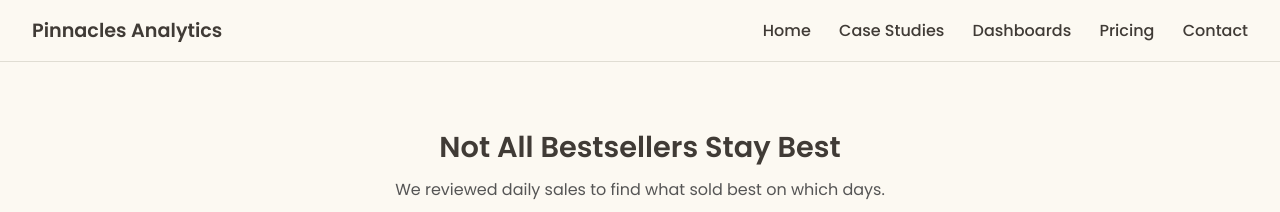
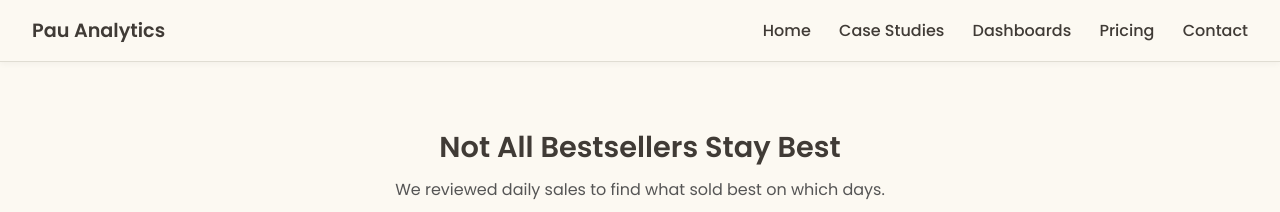
Before and after one commit to lyven81/pinnacles-learning-website, a Jekyll site: the page dashboard/dashboard-6.html, which Jekyll copies as it is, in a window 1280 px wide. Shown: the top 212 px of the page. Built offline with Jekyll 4.4.1, drawn with Linux system fonts in a browser that asks for light colours; some of the changed text lies outside the part shown.

Commit message:
Update dashboard-6.html

```diff
--- a/dashboard/dashboard-6.html
+++ b/dashboard/dashboard-6.html
@@ -1,13 +1,86 @@
-
-
 <!DOCTYPE html>
 <html lang="en">
 <head>
   <meta charset="UTF-8" />
   <meta name="viewport" content="width=device-width, initial-scale=1.0" />
-  <title>Real Insight | Pinnacles Analytics</title>
+
+  <title>Real Stories | Pau Analytics</title>
   <link href="https://fonts.googleapis.com/css2?family=Poppins:wght@400;500;600&display=swap" rel="stylesheet" />
+  <meta name="description" content="SME analytics consulting in Malaysia—dashboards for inventory forecasting, churn prediction, marketing ROI, and pricing optimization." />
+
+  <link rel="preconnect" href="https://fonts.googleapis.com" />
+  <link rel="preconnect" href="https://fonts.gstatic.com" crossorigin />
+  <link href="https://fonts.googleapis.com/css2?family=Poppins:wght@400;500;600&display=swap" rel="stylesheet" />
+
+  <script type="application/ld+json">
+{
+  "@context": "https://schema.org",
+  "@type": "Organization",
+  "name": "Pau Analytics",
+  "url": "https://www.pauanalytics.com",
+  "contactPoint": [{
+    "@type": "ContactPoint",
+    "contactType": "Customer Service",
+    "email": "admin@pauanalytics.com",
+    "areaServed": "MY",
+    "availableLanguage": ["en", "ms"]
+  }]
+}
+</script>
+
+  <!-- Google tag (gtag.js) -->
+<script async src="https://www.googletagmanager.com/gtag/js?id=G-3XSLR3FV22"></script>
+<script>
+  window.dataLayer = window.dataLayer || [];
+  function gtag(){dataLayer.push(arguments);}
+  gtag('js', new Date());
+  gtag('config', 'G-3XSLR3FV22');
+
+  document.addEventListener('DOMContentLoaded', function () {
+    // Track CTA button clicks
+    document.querySelectorAll('.cta-button').forEach(btn => {
+      btn.addEventListener('click', () => {
+        gtag('event', 'cta_click', {
+          event_category: 'engagement',
+          event_label: btn.textContent.trim()
+        });
+      });
+    });
+
+    // Track Contact form submissions
+    const contactForm = document.querySelector('form');
+    if (contactForm) {
+      contactForm.addEventListener('submit', () => {
+        gtag('event', 'contact_form_submit', {
+          event_category: 'lead',
+          event_label: 'Contact Form'
+        });
+      });
+    }
+  });
+</script>
+
+<!-- Favicons -->
+  <link rel="icon" href="/favicon.ico" sizes="any">
+  <link rel="icon" type="image/png" sizes="96x96" href="/assets/favicon-96x96.png">
+  <link rel="apple-touch-icon" sizes="180x180" href="/assets/apple-touch-icon.png">
+  <meta name="theme-color" content="#FCF9F2">
+
   <style>
+    /* Sticky top navbar */
+    .navbar {
+      position: sticky;
+      top: 0;
+      z-index: 1100;
+      display: flex;
+      justify-content: space-between;
+      align-items: center;
+      background-color: #FCF9F2;
+      padding: 1rem 2rem;
+      border-bottom: 1px solid #e0ddd3;
+      box-shadow: 0 2px 6px rgba(0,0,0,0.04);
+    }
+
     html, body {
       height: 100%;
       margin: 0;
@@ -159,13 +232,13 @@
 <body>
 
   <div class="navbar">
-    <div class="brand">Pinnacles Analytics</div>
+    <div class="brand">Pau Analytics</div>
     <nav>
-      <a href="http://www.pinnaclesanalytics.com/index.html">Home</a>
-      <a href="http://www.pinnaclesanalytics.com/case-studies.html">Case Studies</a>
-      <a href="http://www.pinnaclesanalytics.com/dashboard.html">Dashboards</a>
-      <a href="http://www.pinnaclesanalytics.com/pricing.html">Pricing</a>
-      <a href="http://www.pinnaclesanalytics.com/contact.html">Contact</a>
+      <a href="https://www.pauanalytics.com/index.html">Home</a>
+      <a href="https://www.pauanalytics.com/case-studies.html">Case Studies</a>
+      <a href="https://www.pauanalytics.com/dashboard.html">Dashboards</a>
+      <a href="https://www.pauanalytics.com/pricing.html">Pricing</a>
+      <a href="https://www.pauanalytics.com/contact.html">Contact</a>
     </nav>
   </div>
 
@@ -227,13 +300,13 @@
   </main>
 
   <footer>
-    <p>📧 <a href="mailto:admin@pinnaclesanalytics.com">admin@pinnaclesanalytics.com</a></p>
+    <p>📧 <a href="mailto:admin@pauanalytics.com">admin@pauanalytics.com</a></p>
     <p>
-      <a href="http://www.pinnaclesanalytics.com/about.html">About Us</a> &nbsp;|&nbsp;
-      <a href="http://www.pinnaclesanalytics.com/pricing.html">Pricing</a> &nbsp;|&nbsp;
-      <a href="http://www.pinnaclesanalytics.com/privacy-policy.html">Data Policy</a>
+      <a href="https://www.pauanalytics.com/about.html">About Us</a> &nbsp;|&nbsp;
+      <a href="https://www.pauanalytics.com/pricing.html">Pricing</a> &nbsp;|&nbsp;
+      <a href="https://www.pauanalytics.com/privacy-policy.html">Data Policy</a>
     </p>
-    <p>© 2025 Pinnacles Analytics</p>
+    <p>© 2025 Pau Analytics</p>
   </footer>
 
 </body>
```
